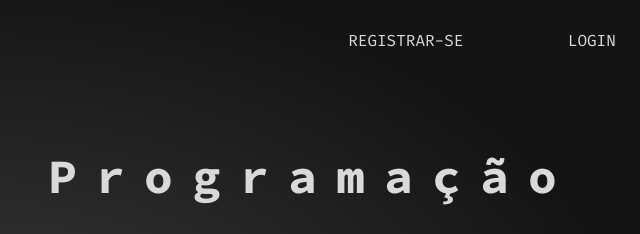
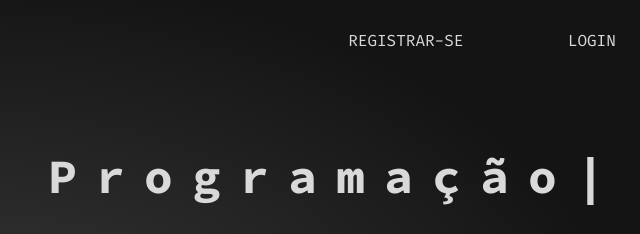
Before and after one commit to Renan2805/projeto-programacao, a plain HTML site: page index.html in a window 1280 px wide. Shown: the top 234 px of the page, 592-1232 px from the left. Drawn offline with Linux system fonts and the light colour scheme.

Commit message:
Consertado o erro na função typeEffect() que verificava sempre se o texta era 'Programação'

```diff
--- a/index.html
+++ b/index.html
@@ -23,7 +23,7 @@
         </div>
         <div class="section1-text">
           <h1 id="section1-title">Programação</h1>
-          <h3>
+          <h3 id="texto">
             Tudo sobre o mundo da
             programação por Renan Silva.
           </h3>
--- a/script.js
+++ b/script.js
@@ -7,14 +7,20 @@ function typeEffect(element, text = '') {
       element.innerText = text.substring(0, i + 1) + '|'
       i++
     }
-  }, 200)
+  }, 150)
 
   return setInterval(() => {
-    if(element.innerText == 'Programação' || element.innerText == 'Programação|' ) {
+    const currrentText = element.innerText
+
+    if(currrentText == text || currrentText == `${text}|`) {
       clearInterval(textInterval)
-      if(element.innerText == 'Programação|') element.innerText = 'Programação'
-      else element.innerText = 'Programação|'
+      if(currrentText[currrentText.length - 1] == '|') {
+        element.innerText = text
+      } else {
+        element.innerText = `${text}|`
+      }
     }
+
   }, 1000)
 }
 
```
